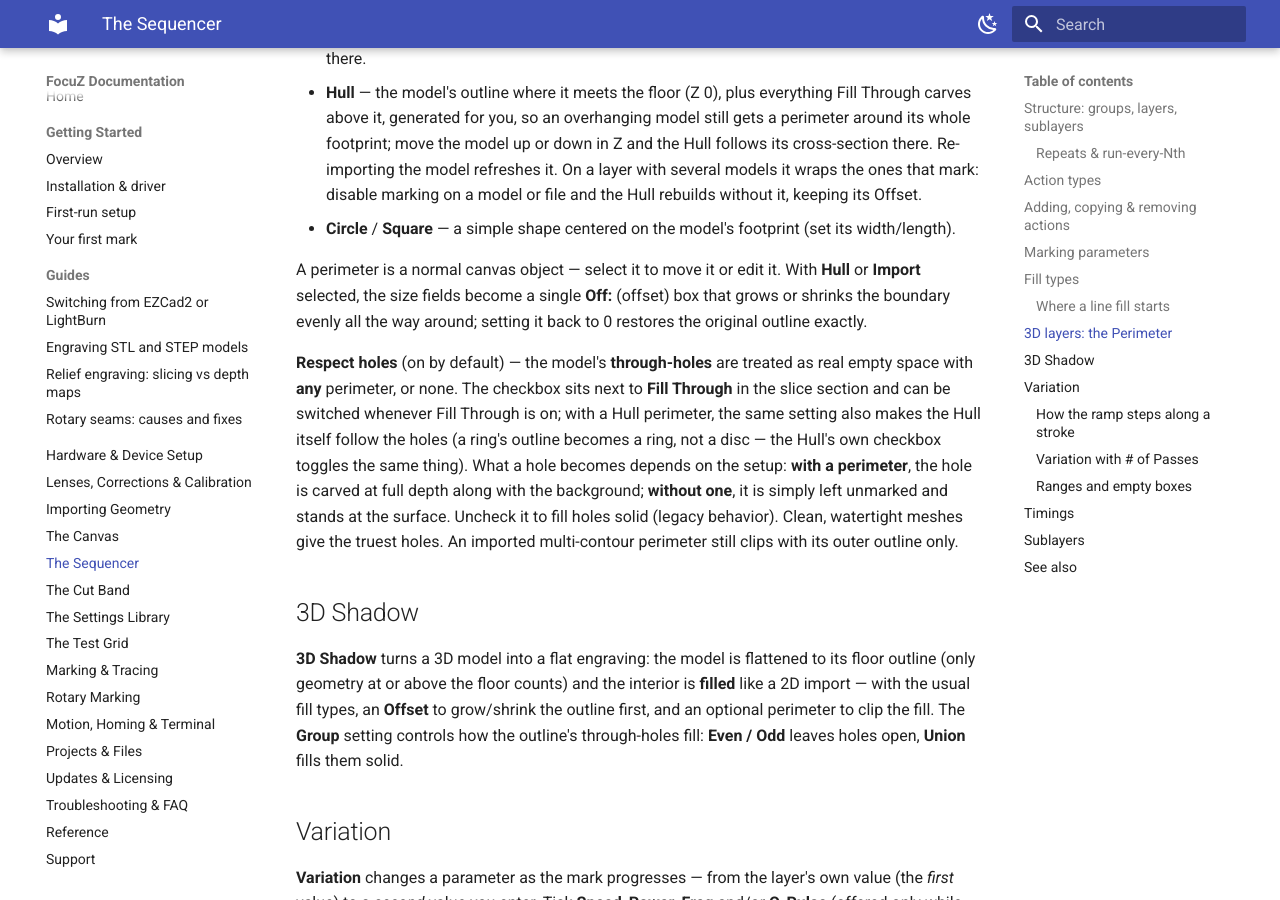
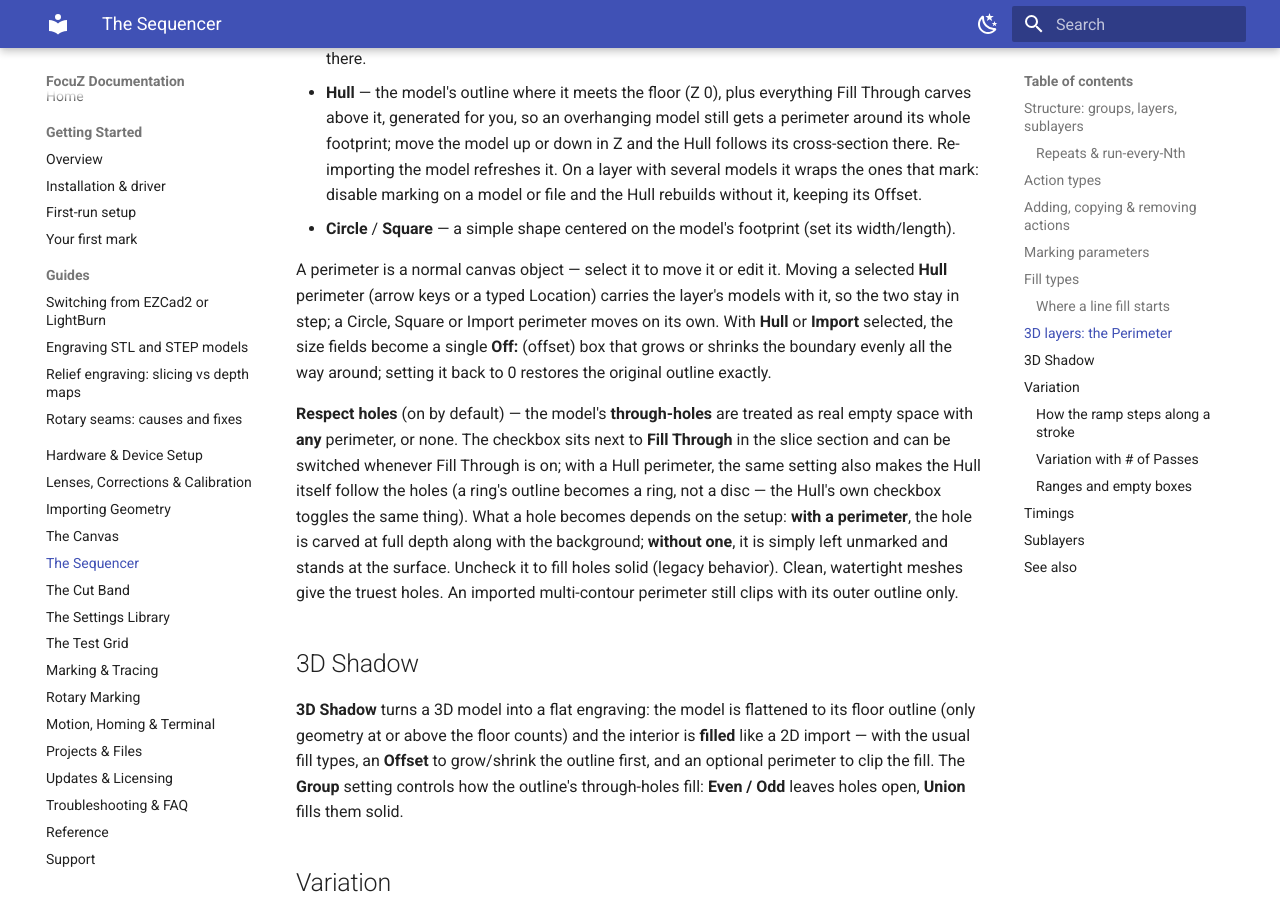
Before and after one commit to Lokahi-Shop/focuz-docs, an MkDocs documentation site: the page built from docs/sequencer.md, in a window 1280 px wide and 900 px high, scrolled down 7273 px. Built offline with MkDocs 1.6.1 and Material for MkDocs 9.7.7, drawn with Linux system fonts in a browser that asks for light colours.

Commit message:
Moving a Hull perimeter carries the layer's models (#85)
* Moving a perimeter carries the layer's models

Co-Authored-By: Claude Fable 5.1 <noreply@anthropic.com>

* Only a Hull perimeter carries the models

Co-Authored-By: Claude Fable 5.1 <noreply@anthropic.com>

---------

Co-authored-by: Lokahi-Shop <djbfunk@gmail.com>
Co-authored-by: Claude Fable 5.1 <noreply@anthropic.com>

```diff
--- a/docs/sequencer.md
+++ b/docs/sequencer.md
@@ -262,7 +262,9 @@ gets carved). Pick a source from the **Perimeter ▾** menu on the layer:
   its Offset.
 - **Circle** / **Square** — a simple shape centered on the model's footprint (set its width/length).
 
-A perimeter is a normal canvas object — select it to move it or edit it. With **Hull** or **Import**
+A perimeter is a normal canvas object — select it to move it or edit it. Moving a selected **Hull** perimeter (arrow keys
+or a typed Location) carries the layer's models with it, so the two stay in step; a Circle, Square or Import perimeter
+moves on its own. With **Hull** or **Import**
 selected, the size fields become a single **Off:** (offset) box that grows or shrinks the boundary evenly
 all the way around; setting it back to 0 restores the original outline exactly.
 
```
